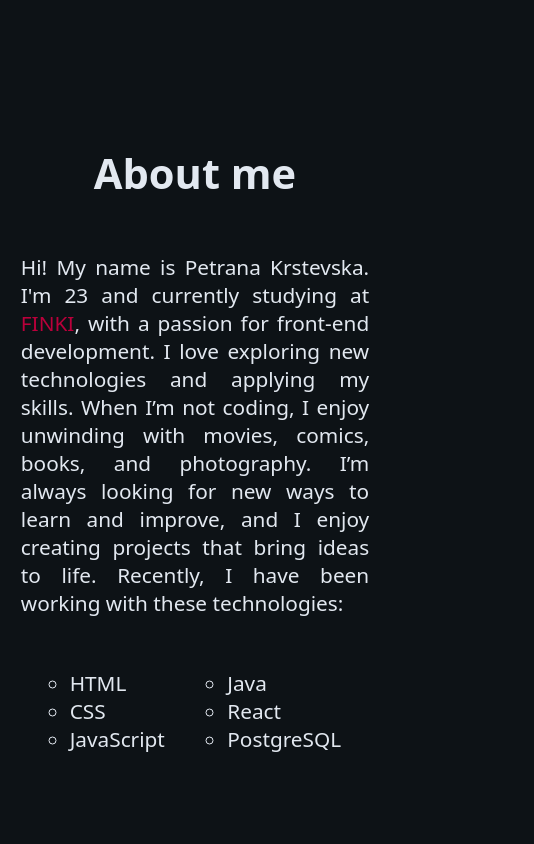
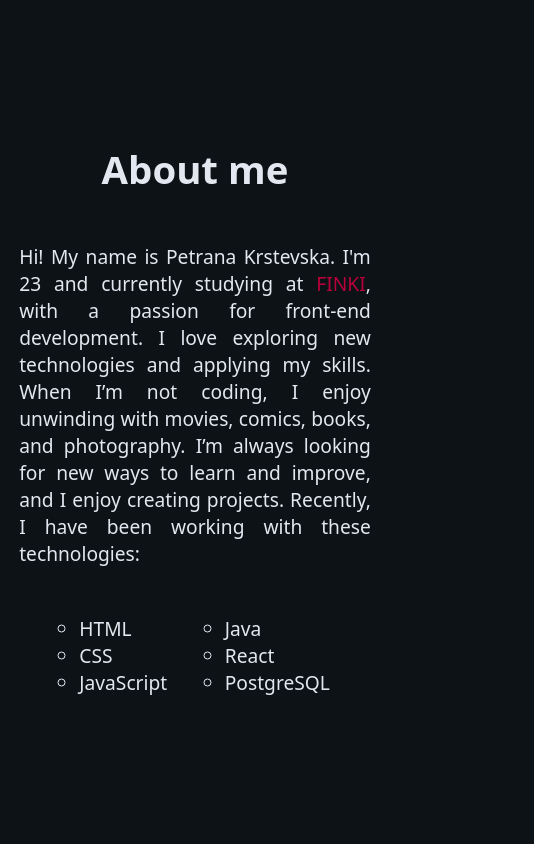
Before and after one commit to krstevskap/personal-website, a React (Create React App) app: page / in a window 390 px wide. Shown: the part 720-1564 px from the top of the page, 534 px wide, since content can reach past the window. Built offline with nearby package versions, Linux system fonts and the light colour scheme.

Commit message:
Fix responsive design issues

```diff
--- a/src/components/About/About.js
+++ b/src/components/About/About.js
@@ -11,7 +11,7 @@ const About = () => {
                 with a passion for front-end development. I love exploring new technologies
                 and applying my skills. When I’m not coding, I enjoy unwinding with movies,
                 comics, books, and photography. I’m always looking for new ways to learn and improve,
-                and I enjoy creating projects that bring ideas to life.
+                and I enjoy creating projects.
                 Recently, I have been working with these technologies:
             </p>
             <div className='technologies'>
--- a/src/components/About/about.css
+++ b/src/components/About/about.css
@@ -1,6 +1,6 @@
 .about-container {
     color: #e2e8f0;
-    font-size: 1.3rem;
+    font-size: 1.2rem;
     font-weight: 100;
     display: flex;
     flex-direction: column;
--- a/src/components/Homepage/homepage.css
+++ b/src/components/Homepage/homepage.css
@@ -60,3 +60,9 @@ a {
 .icons svg:hover {
     background-color: #ba003b;
 }
+
+@media (max-width: 640px) {
+    .content {
+        flex-direction: row;
+    }
+}
--- a/src/components/Projects/projects.css
+++ b/src/components/Projects/projects.css
@@ -17,3 +17,9 @@
     gap: 1em;
     flex-wrap: wrap;
 }
+
+@media (max-width: 640px) {
+    .projects-list {
+        flex-direction: column;
+    }
+}
```
